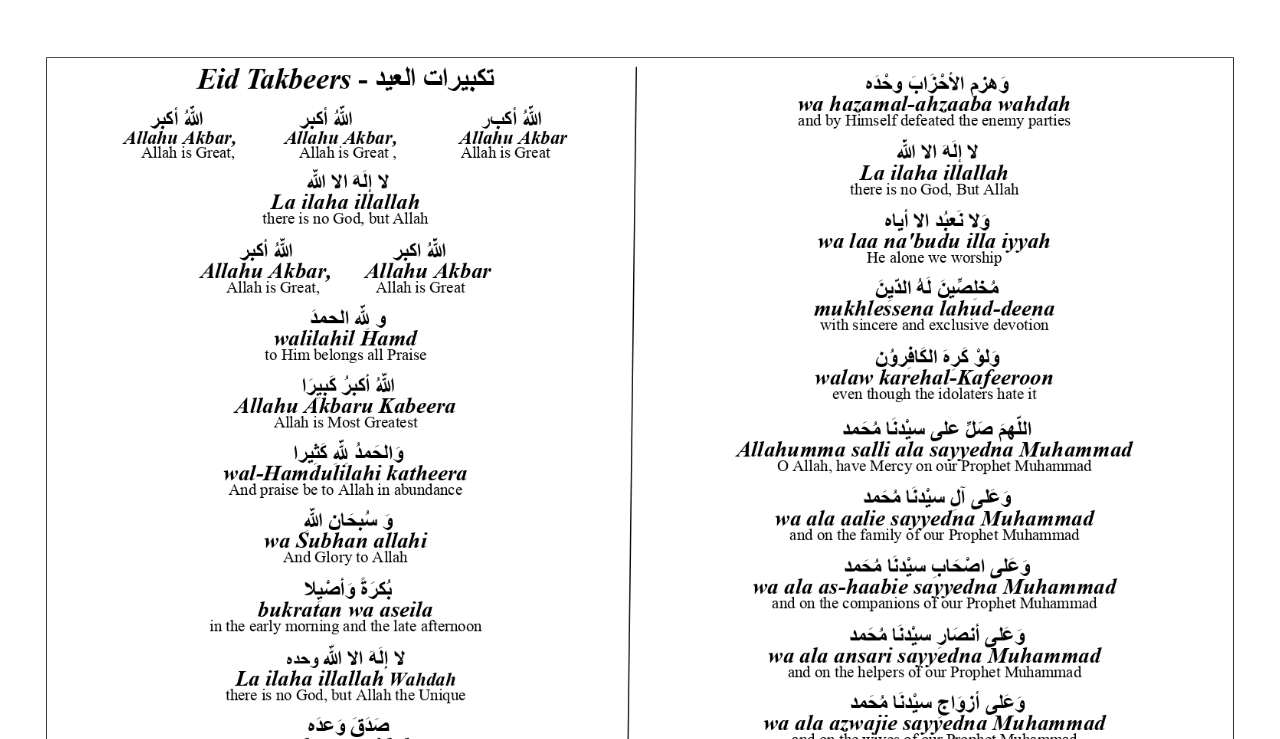
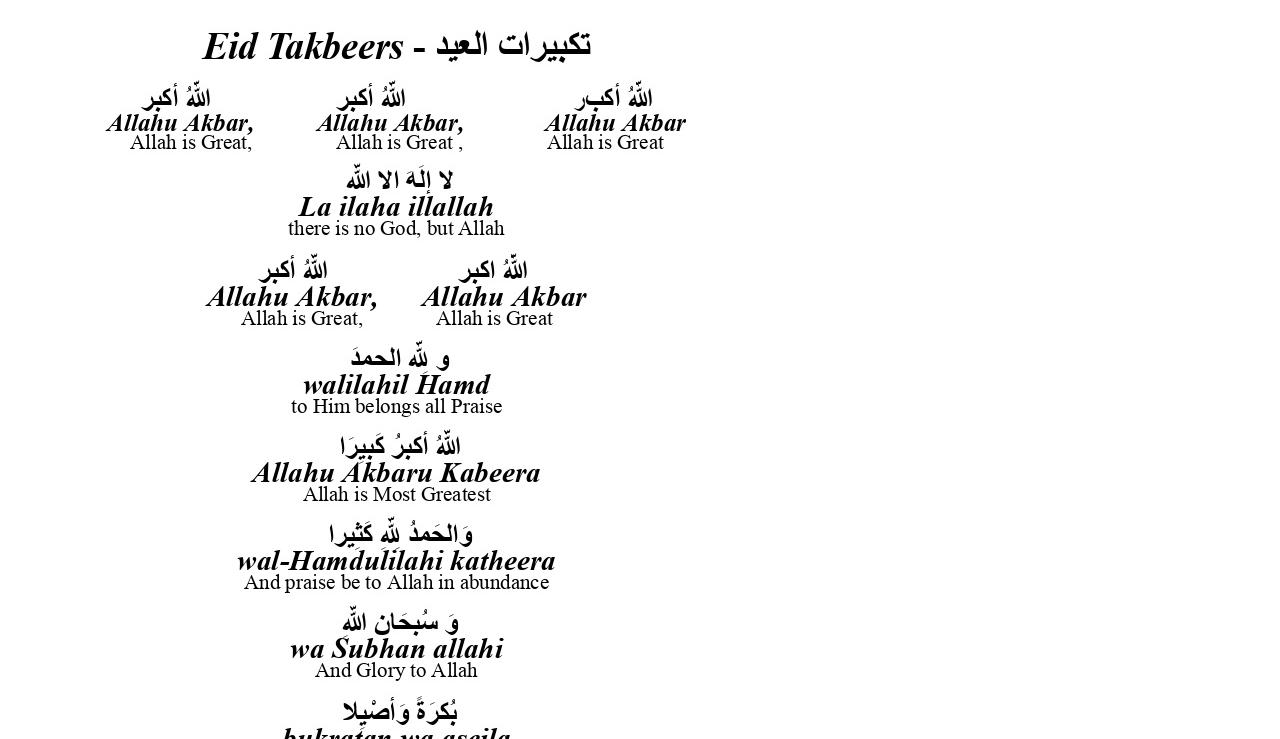
Before and after one commit to owaiszia/EidTakbeer, a plain HTML site: page index.html in a window 1280 px wide. Shown: the part 61-800 px from the top of the page. Drawn offline with Linux system fonts and the light colour scheme.

Commit message:
Update index.html

```diff
--- a/index.html
+++ b/index.html
@@ -7,7 +7,7 @@
 </head>
 <body>
     <h1>Eid Takbeer</h1>
-    <img src="docs/eid_takbeer_page-0001.jpg" alt="Eid Takbeer Image" style="max-width: 100%; height: auto;">
+    <img src="docs/eid_takbeer_page-0002.jpg" alt="Eid Takbeer Image" style="max-width: 100%; height: auto;">
 
 </body>
 </html>
```
